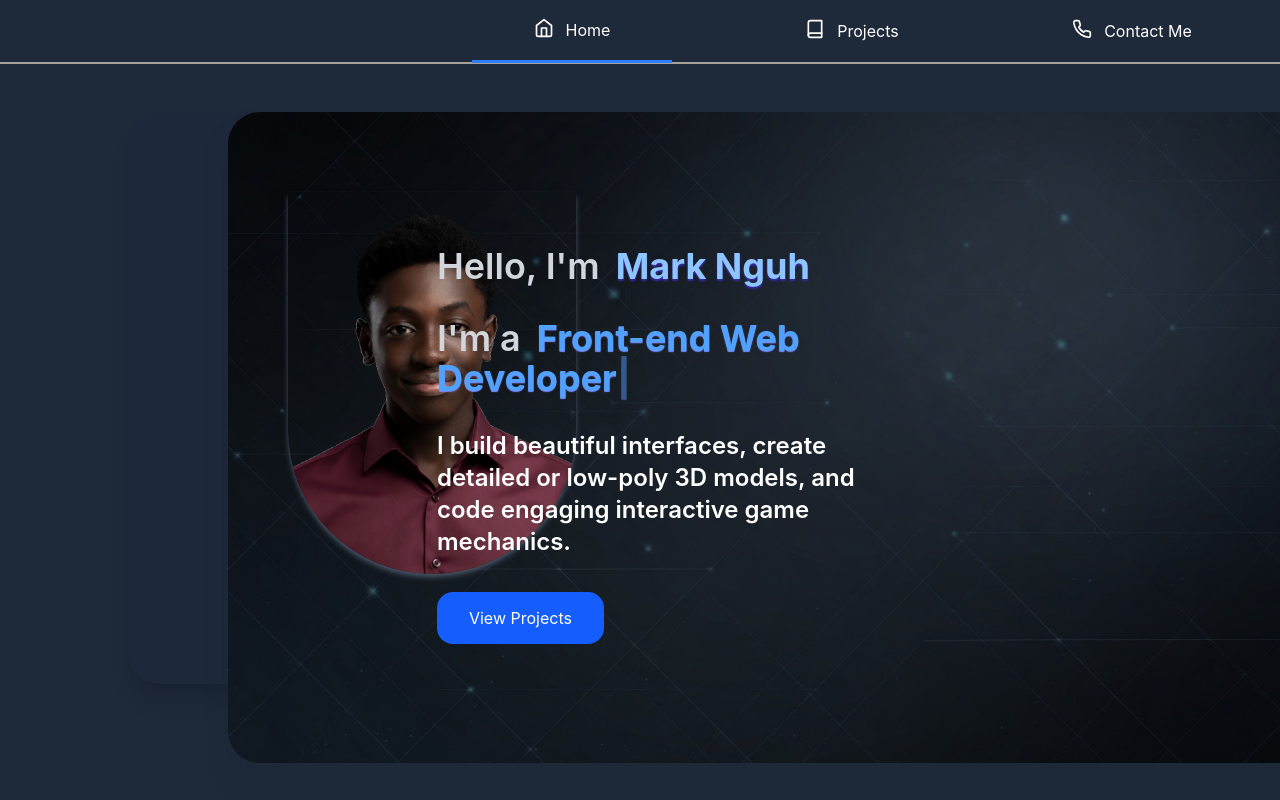
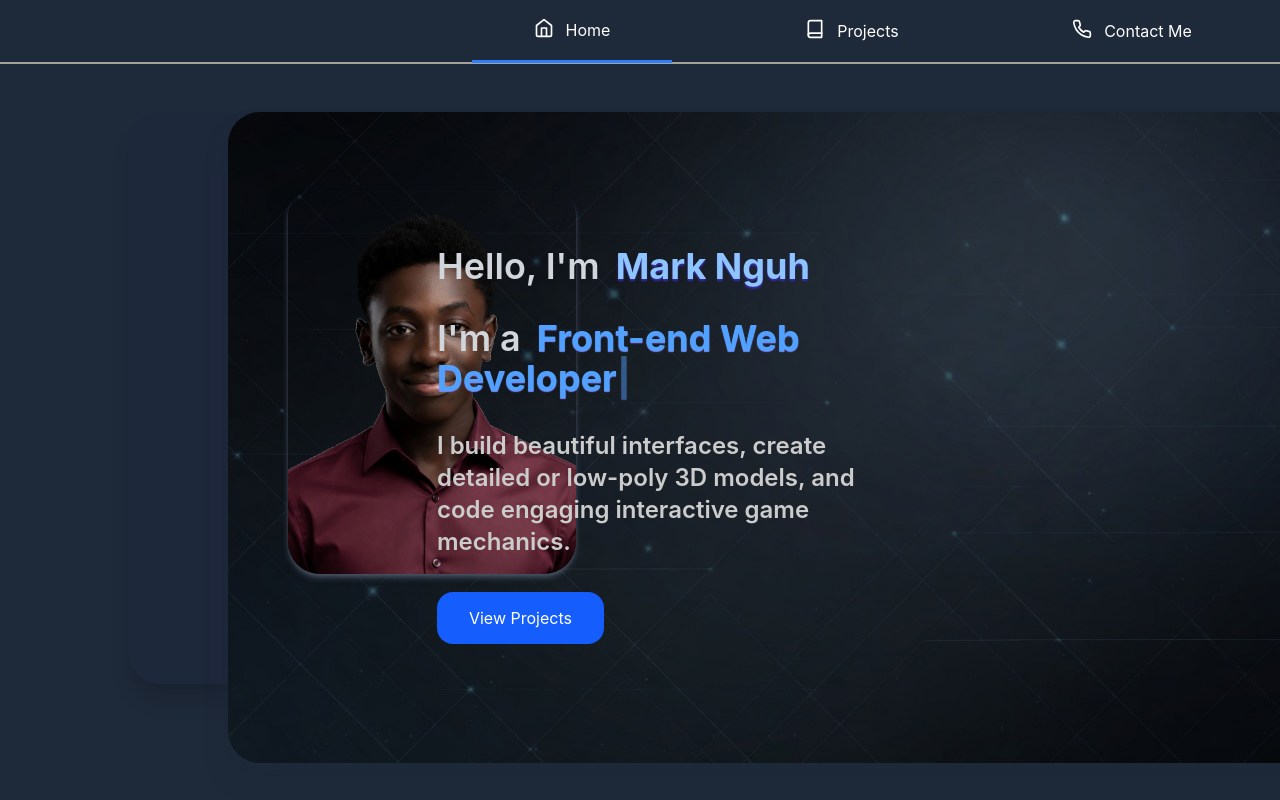
Before and after one commit to Marccoder12/portfolio-website, a React (Vite) app: page / in a window 1280 px wide. Shown: the top 800 px of the page. Built offline with nearby package versions, Linux system fonts and the light colour scheme; no server answers.

Commit message:
finished portfolio hero section

```diff
--- a/src/features/HeroPage/HeroContent.tsx
+++ b/src/features/HeroPage/HeroContent.tsx
@@ -11,7 +11,7 @@ export const HeroContent = () => {
         <div className="h-1/4 w-1/4 absolute top-20 left-40">
           <img
             src="/assets/profile_pic.png"
-            className="w-full h-auto object-cover rounded-b-full rounded-t-3xl shadow-md shadow-gray-600"
+            className="w-full h-auto object-cover rounded-b-4xl rounded-t-3xl shadow-md shadow-gray-600"
           />
         </div>
         <div className="w-5/13 h-full space-x-3 space-y-8 absolute right-100 flex flex-col justify-center top-10">
@@ -40,14 +40,14 @@ export const HeroContent = () => {
               cursorChar="|"
             />
           </div>
-          <span className="text-2xl font-semibold text-white text-shadow[0px_1px_1px] font-sans text-shadow-stone-500">
+          <span className="text-2xl font-semibold text-[#ccc] text-shadow[0px_1px_1px] font-sans text-shadow-stone-500">
             I build beautiful interfaces, create detailed or low-poly 3D models,
             and code engaging interactive game mechanics.
           </span>
           <div className="mt-4">
             <NavLink
               to={"/projects"}
-              className="px-8 py-4 bg-blue-600 text-white cursor-pointer transition-all hover:bg-blue-800 rounded-2xl"
+              className="px-8 py-4 bg-blue-600 text-white cursor-pointer shadow-none transition-all hover:bg-blue-700 hover:shadow-[2px_5px_1px_1px_#fff] rounded-2xl"
             >
               View Projects
             </NavLink>
```
